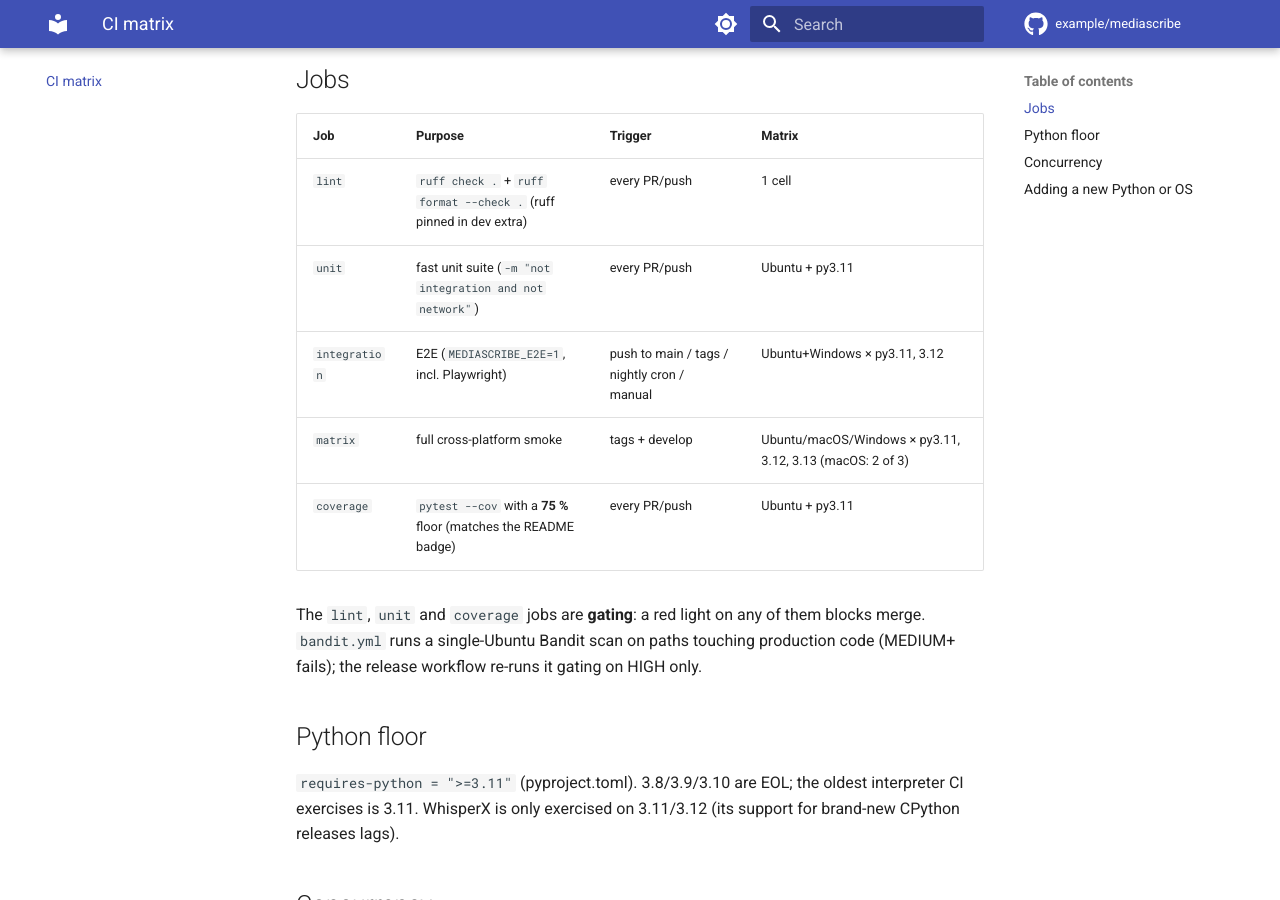
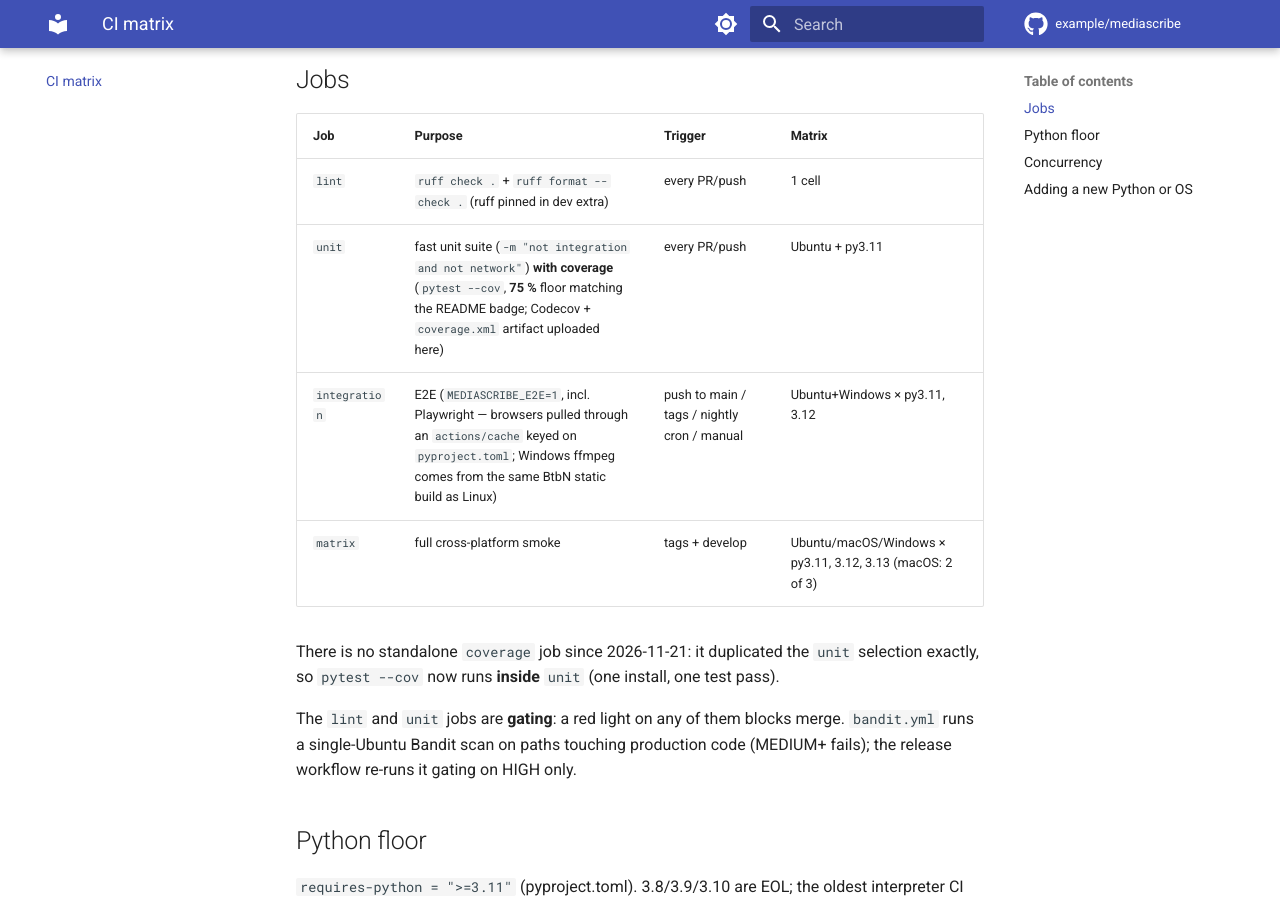
Before and after one commit to 1273984347/mediascribe, an MkDocs documentation site: the page built from docs/ci-matrix.md, in a window 1280 px wide and 900 px high, scrolled down 257 px. Built offline with MkDocs 1.6.1 and Material for MkDocs 9.7.7, drawn with Linux system fonts in a browser that asks for light colours; comment, search, counter and statistics services are not loaded; the version menu is left out.

Commit message:
ci: 依测量删重复 — coverage 并入 unit / Windows ffmpeg 走 BtbN / Playwright 缓存
测量基线(上轮 Tests run 44894474462, wall 6m17s):
- Integration py3.12 win 373s / py3.11 win 334s / ubuntu 280+259s
- Coverage 216s(与 unit 测试选择完全相同 = 纯重复一整趟)
- Unit 199s / Lint 65s;integration 标记测试仅 15 个,4 个 job 大部分
  时间在重跑 unit 套件

优化(全部有证据):
- coverage job 删除,pytest --cov 并入 unit(净省 ~216s runner/轮;
  Codecov+artifact 逻辑保留在 unit)
- Windows choco ffmpeg → BtbN win64 静态构建(与 Linux 同构,去
  choco 偶发失败面——2026-10-02 复盘: 安装类步骤是首推红灯最大来源)
- Playwright 浏览器加 actions/cache(pyproject 哈希 key,
  ~150MB/平台,4 个 integration job 命中即省下载解压)

playbook 中未采纳项(证据记录): paths-ignore(本仓库无 PR 流,直接
push main,零收益); uv 工具链(P2,改工具链留待拍板); 测试分片
(unit 199s 未达阈值)。docs/ci-matrix.md 已同步。

```diff
--- a/docs/ci-matrix.md
+++ b/docs/ci-matrix.md
@@ -9,12 +9,15 @@ the full matrix. Source of truth: `.github/workflows/test.yml`.
 | Job | Purpose | Trigger | Matrix |
 |-----|---------|---------|--------|
 | `lint` | `ruff check .` + `ruff format --check .` (ruff pinned in dev extra) | every PR/push | 1 cell |
-| `unit` | fast unit suite (`-m "not integration and not network"`) | every PR/push | Ubuntu + py3.11 |
-| `integration` | E2E (`MEDIASCRIBE_E2E=1`, incl. Playwright) | push to main / tags / nightly cron / manual | Ubuntu+Windows × py3.11, 3.12 |
+| `unit` | fast unit suite (`-m "not integration and not network"`) **with coverage** (`pytest --cov`, **75 %** floor matching the README badge; Codecov + `coverage.xml` artifact uploaded here) | every PR/push | Ubuntu + py3.11 |
+| `integration` | E2E (`MEDIASCRIBE_E2E=1`, incl. Playwright — browsers pulled through an `actions/cache` keyed on `pyproject.toml`; Windows ffmpeg comes from the same BtbN static build as Linux) | push to main / tags / nightly cron / manual | Ubuntu+Windows × py3.11, 3.12 |
 | `matrix` | full cross-platform smoke | tags + develop | Ubuntu/macOS/Windows × py3.11, 3.12, 3.13 (macOS: 2 of 3) |
-| `coverage` | `pytest --cov` with a **75 %** floor (matches the README badge) | every PR/push | Ubuntu + py3.11 |
 
-The `lint`, `unit` and `coverage` jobs are **gating**: a red light
+There is no standalone `coverage` job since 2026-11-21: it duplicated
+the `unit` selection exactly, so `pytest --cov` now runs **inside**
+`unit` (one install, one test pass).
+
+The `lint` and `unit` jobs are **gating**: a red light
 on any of them blocks merge.  `bandit.yml` runs a single-Ubuntu
 Bandit scan on paths touching production code (MEDIUM+ fails);
 the release workflow re-runs it gating on HIGH only.
```
Also changed, not shown: 1 other file.
